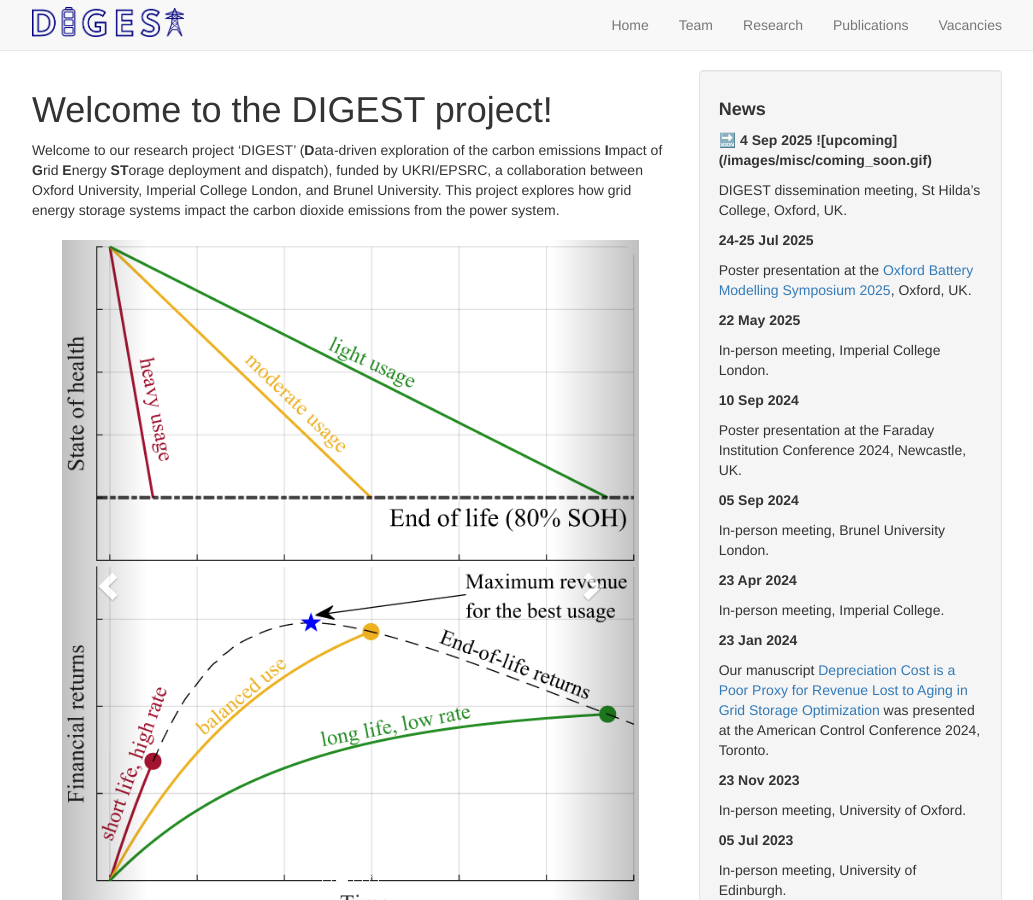
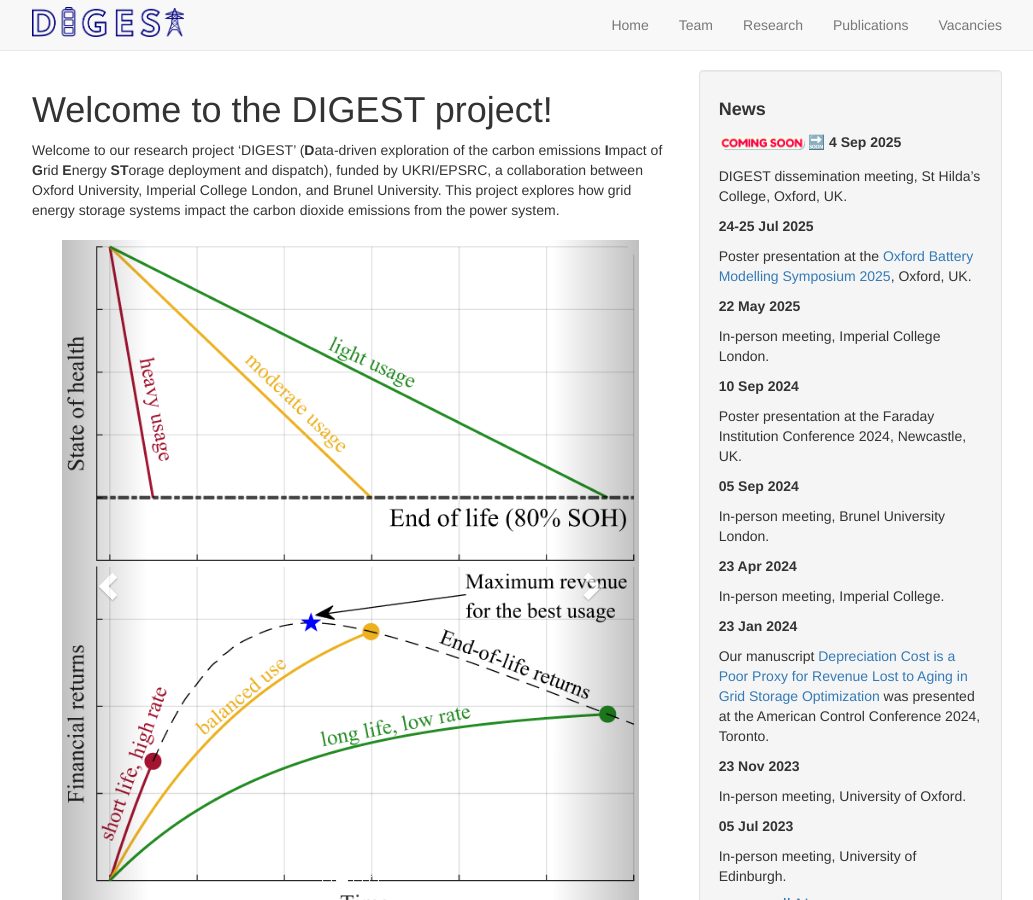
Before and after one commit to EPSRC-DIGEST/epsrc-digest.github.io, a Jekyll site: the page built from _pages/home.md, in a window 1280 px wide and 900 px high. Shown: the whole window, without its empty margins (123-1156 px from the left). Built offline with Jekyll 4.4.1, drawn with Linux system fonts in a browser that asks for light colours; nearby versions of some CDN libraries.

Commit message:
Update news.yml

```diff
--- a/_data/news.yml
+++ b/_data/news.yml
@@ -1,4 +1,4 @@
-- date: 🔜 4 Sep 2025 ![upcoming](/images/misc/coming_soon.gif)
+- date: '<span style="white-space:nowrap;"><img src="/images/misc/coming_soon.gif" alt="upcoming" style="height:1em;vertical-align:middle;margin-right:0.2em;">🔜 4 Sep 2025</span>'
   headline: DIGEST dissemination meeting, St Hilda's College, Oxford, UK.
 
 - date: 24-25 Jul 2025
```
